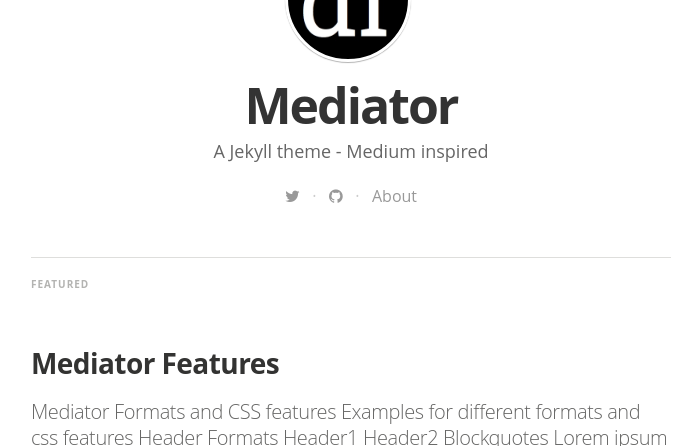
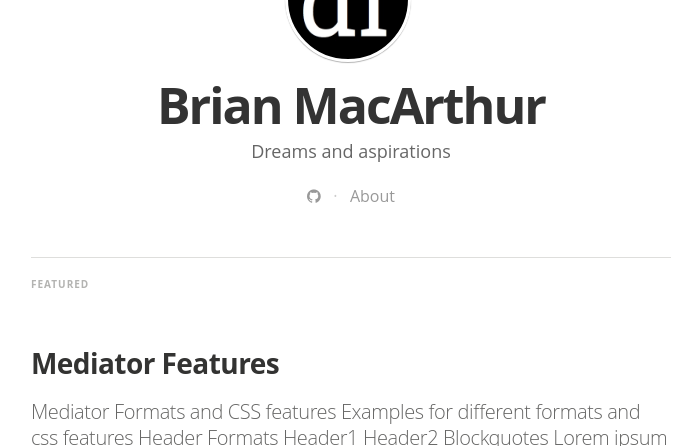
Before and after one commit to brianmacarthur/brianmacarthur.github.io, a Jekyll site: the page built from index.html, in a window 1280 px wide and 900 px high, cut to the strip 454-900 px from the top of the window. Shown: the whole strip, without its empty margins (289-986 px from the left). Built offline with Jekyll 4.4.1, drawn with Linux system fonts in a browser that asks for light colours; nearby versions of some CDN libraries; some web fonts are replaced; Markdown is read by kramdown in place of the engine named in the settings; the list of posts is cut into pages by our own code; some of the changed text lies outside the part shown.

Commit message:
Modified config to reflect my GitHub Pages settings.

```diff
--- a/_config.yml
+++ b/_config.yml
@@ -3,33 +3,33 @@ markdown: redcarpet
 highlighter: pygments
 
 # Site settings
-title: "Mediator"
+title: "Brian MacArthur"
 description: > # this means to ignore newlines until "email:"
-   A Jekyll theme - Medium inspired
+   Dreams and aspirations
 
-email: a-mail@mail.mail
+email: brian.macarthur@gmail.com
 #blog logo
 logo: "/assets/images/df_logo.jpg"
 # blog cover
 cover: "/assets/images/cA4aKEIPQrerBnp1yGHv_IMG_9534-3-2.jpg"
 
-name: 'Dirk Fabisch'
-author: 'Dirk Fabisch'
+name: 'Brian MacArthur'
+author: 'Brian MacArthur'
 author_image: "/assets/images/author.jpg"
 
 paginate:	5
 
-url: "http://myblog.***.***" # the base hostname & protocol for your site
+url: "http://brianmacarthur.github.io" # the base hostname & protocol for your site
 baseurl: ""
 
 # social icons and sharing options
 social:
-  - icon:	twitter
-    url:	https://twitter.com/dirkfabisch
-    desc: Follow me on twitter
-    share_url: http://twitter.com/share
-    share_title: ?text=
-    share_link: "&amp;url="
+#  - icon:	twitter
+#    url:	https://twitter.com/brianmacarthur
+#    desc: Follow me on twitter
+#    share_url: http://twitter.com/share
+#    share_title: ?text=
+#    share_link: "&amp;url="
 
 #  - icon:	facebook
 #    url:	https://facebook.com/???
@@ -39,7 +39,7 @@ social:
 #    share_link: "&amp;u="
 
   - icon:	github
-    url:	https://github.com/dirkfabisch
+    url:	https://github.com/brianmacarthur
     desc:	Fork me on github
     share_url:
     share_title:
```
